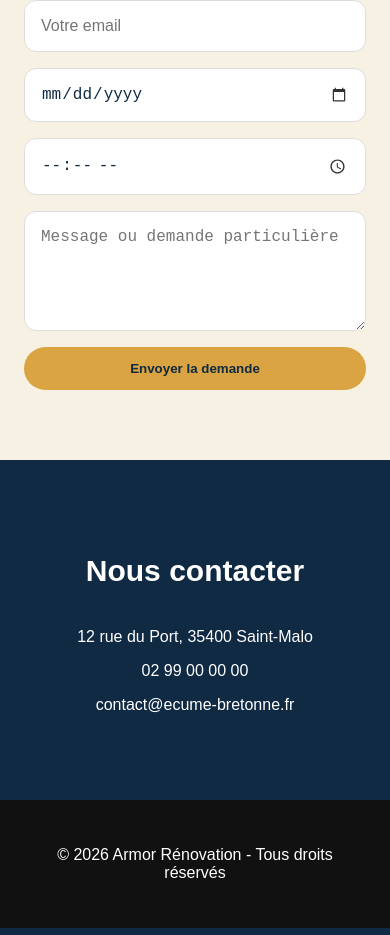
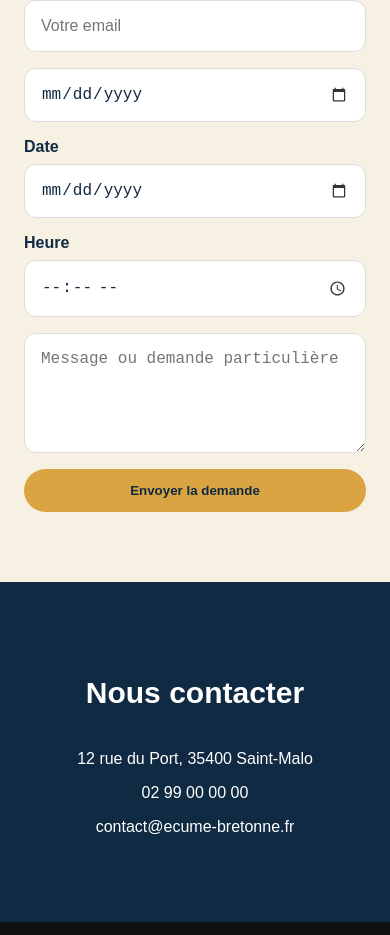
Before and after one commit to GVilledieu/Projects, an Angular app in the folder projects/: page /restaurant in a window 390 px wide. Shown: the part 3373-4308 px from the top of the page. Built offline with nearby package versions, Linux system fonts and the light colour scheme.

Commit message:
date fix mobiel

```diff
--- a/projects/src/app/pages/restaurant/restaurant.component.css
+++ b/projects/src/app/pages/restaurant/restaurant.component.css
@@ -256,26 +256,7 @@ footer {
     z-index: 1001;
   }
 
-  input,
-textarea {
-  background: white;
-  color: #102a43;
-}
 
-input[type="date"],
-input[type="time"] {
-  appearance: none;
-  -webkit-appearance: none;
-  min-height: 52px;
-  background: white;
-  color: #102a43;
-}
-
-  input[type="date"]::-webkit-calendar-picker-indicator,
-  input[type="time"]::-webkit-calendar-picker-indicator {
-  opacity: 1;
-  filter: invert(20%);
-}
   .burger {
     display: block;
   }
@@ -303,6 +284,31 @@ input[type="time"] {
     z-index: 999;
   }
 
+  input,
+  textarea {
+    background: white;
+    color: #102a43;
+  }
+  label {
+    display: grid;
+    gap: 8px;
+    font-weight: bold;
+    color: #102a43;
+  }
+  input[type="date"],
+  input[type="time"] {
+    appearance: none;
+    -webkit-appearance: none;
+    min-height: 52px;
+    background: white;
+    color: #102a43;
+  }
+
+  input[type="date"]::-webkit-calendar-picker-indicator,
+  input[type="time"]::-webkit-calendar-picker-indicator {
+    opacity: 1;
+    filter: invert(20%);
+  }
   .nav-links.open {
     opacity: 1;
     visibility: visible;
--- a/projects/src/app/pages/restaurant/restaurant.component.html
+++ b/projects/src/app/pages/restaurant/restaurant.component.html
@@ -84,7 +84,15 @@
       <input type="text" placeholder="Votre nom" />
       <input type="email" placeholder="Votre email" />
       <input type="date" />
+      <label>
+      Date
+      <input type="date" />
+    </label>
+
+    <label>
+      Heure
       <input type="time" />
+    </label>
       <textarea placeholder="Message ou demande particulière"></textarea>
       <button type="button">Envoyer la demande</button>
     </form>
```
